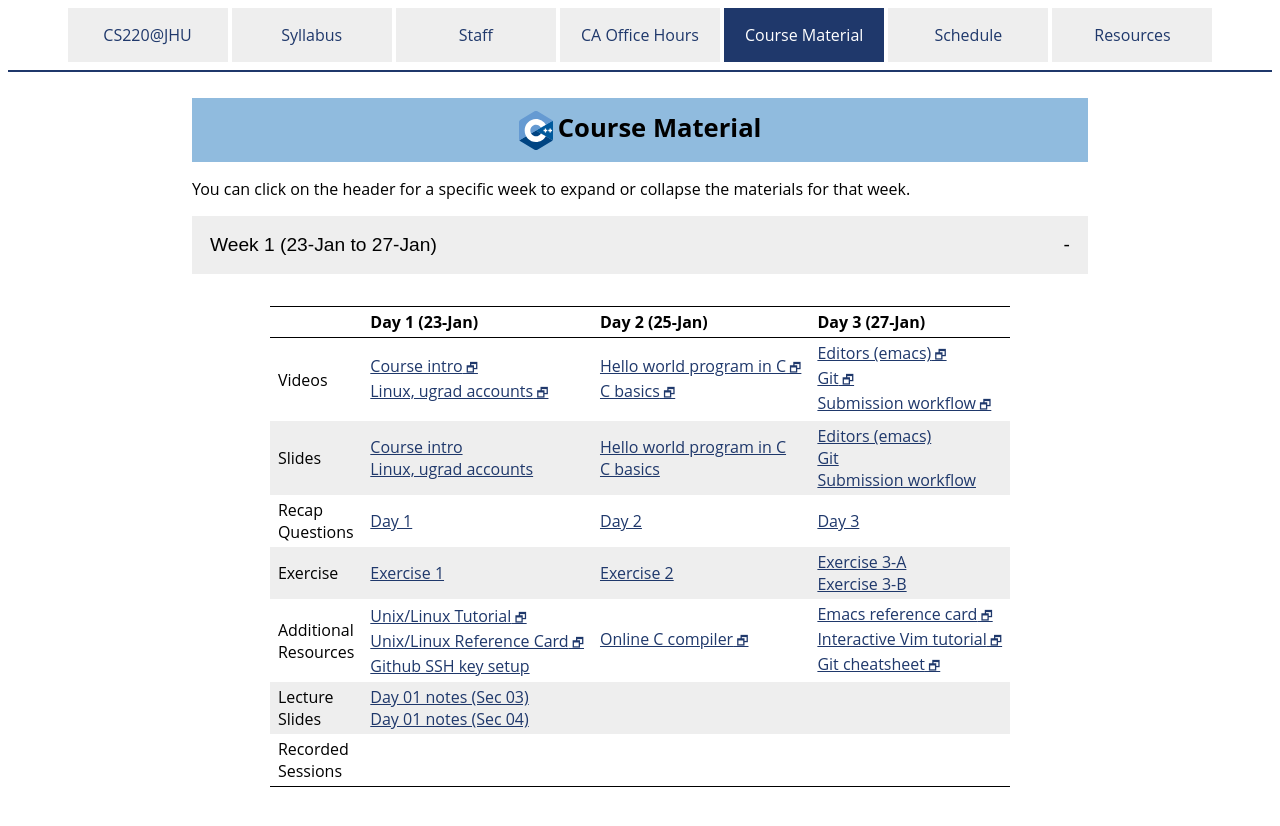
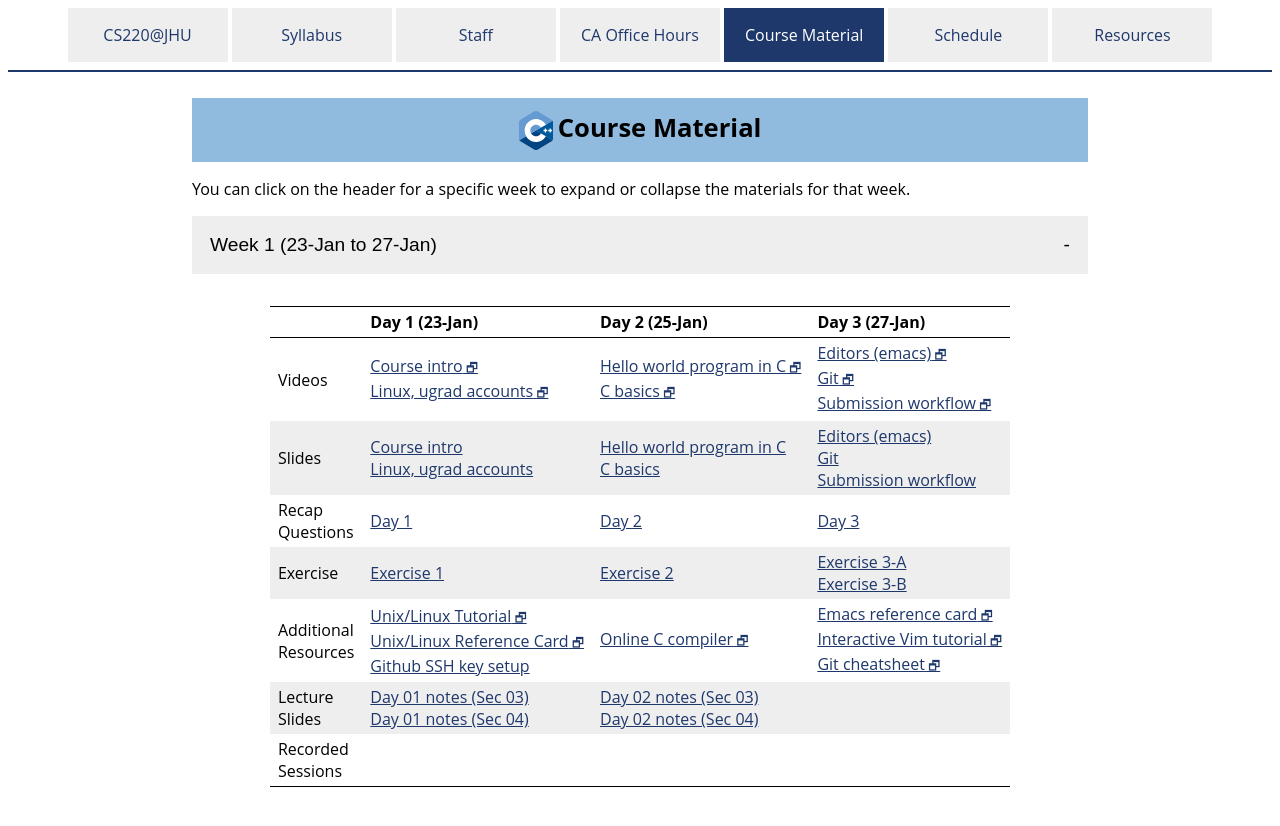
Before and after one commit to vivek-booshan/cs220-sp23, a Jekyll site: the page built from material.md, in a window 1280 px wide. Shown: the top 826 px of the page. Built offline with Jekyll 4.4.1, drawn with Linux system fonts in a browser that asks for light colours.

Commit message:
day 2 notes for sec 03/04 (initial)

```diff
--- a/material.csv
+++ b/material.csv
@@ -17,6 +17,8 @@ Week,Day,Date,Type,Link text,URL
 1,2,25-Jan,Recap,Day 2,questions/day02.html
 1,2,25-Jan,Exercise,Exercise 2,exercise/ex02.html
 1,2,25-Jan,Resource,Online C compiler,https://www.onlinegdb.com/online_c_compiler
+1,2,25-Jan,LectureSlides,"Day 02 notes (Sec 03)",slides/sec01/sp23_day02_sec03.pdf
+1,2,25-Jan,LectureSlides,"Day 02 notes (Sec 04)",slides/sec01/sp23_day02_sec04.pdf
 1,3,27-Jan,Video,Editors (emacs),https://jh.hosted.panopto.com/Panopto/Pages/Viewer.aspx?id=d7af51c6-fffc-4c79-9e8e-ae230027adb4
 1,3,27-Jan,Video,Git,https://jh.hosted.panopto.com/Panopto/Pages/Viewer.aspx?id=7f332c5e-6ad8-4ff8-a702-ae23002793cf
 1,3,27-Jan,Video,Submission workflow,https://jh.hosted.panopto.com/Panopto/Pages/Viewer.aspx?id=4c4f67dd-677c-40d9-8bbc-ae230027ac60
--- a/material.md
+++ b/material.md
@@ -63,7 +63,7 @@ the materials for that week.
     <tr>
       <td>Lecture<br>Slides</td>
       <td><a href='slides/sec01/sp23_day01_sec03.pdf'>Day 01 notes (Sec 03)</a><br><a href='slides/sec01/sp23_day01_sec04.pdf'>Day 01 notes (Sec 04)</a></td>
-      <td></td>
+      <td><a href='slides/sec01/sp23_day02_sec03.pdf'>Day 02 notes (Sec 03)</a><br><a href='slides/sec01/sp23_day02_sec04.pdf'>Day 02 notes (Sec 04)</a></td>
       <td></td>
     </tr>
     <tr>
```
Also changed, not shown: 2 other files.
